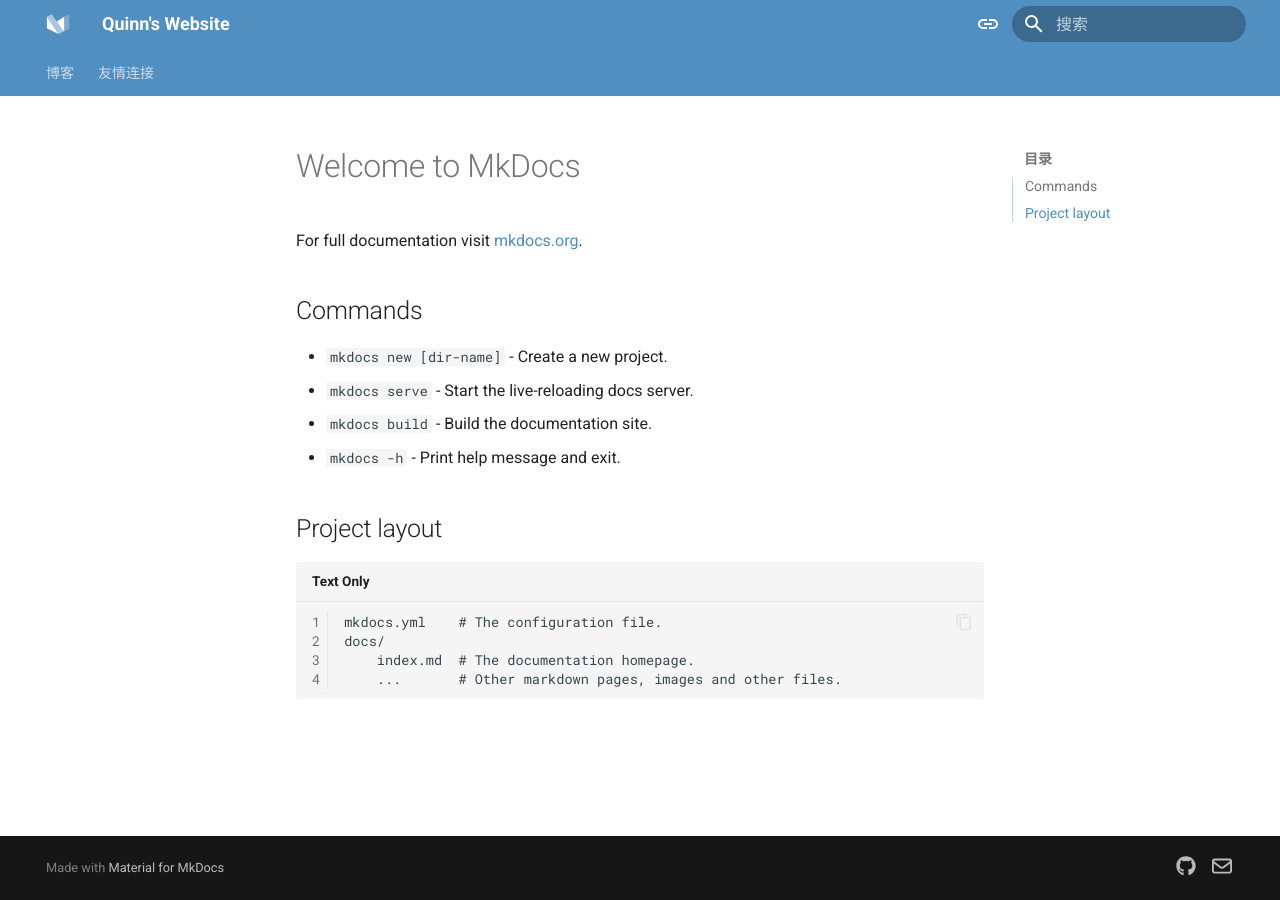
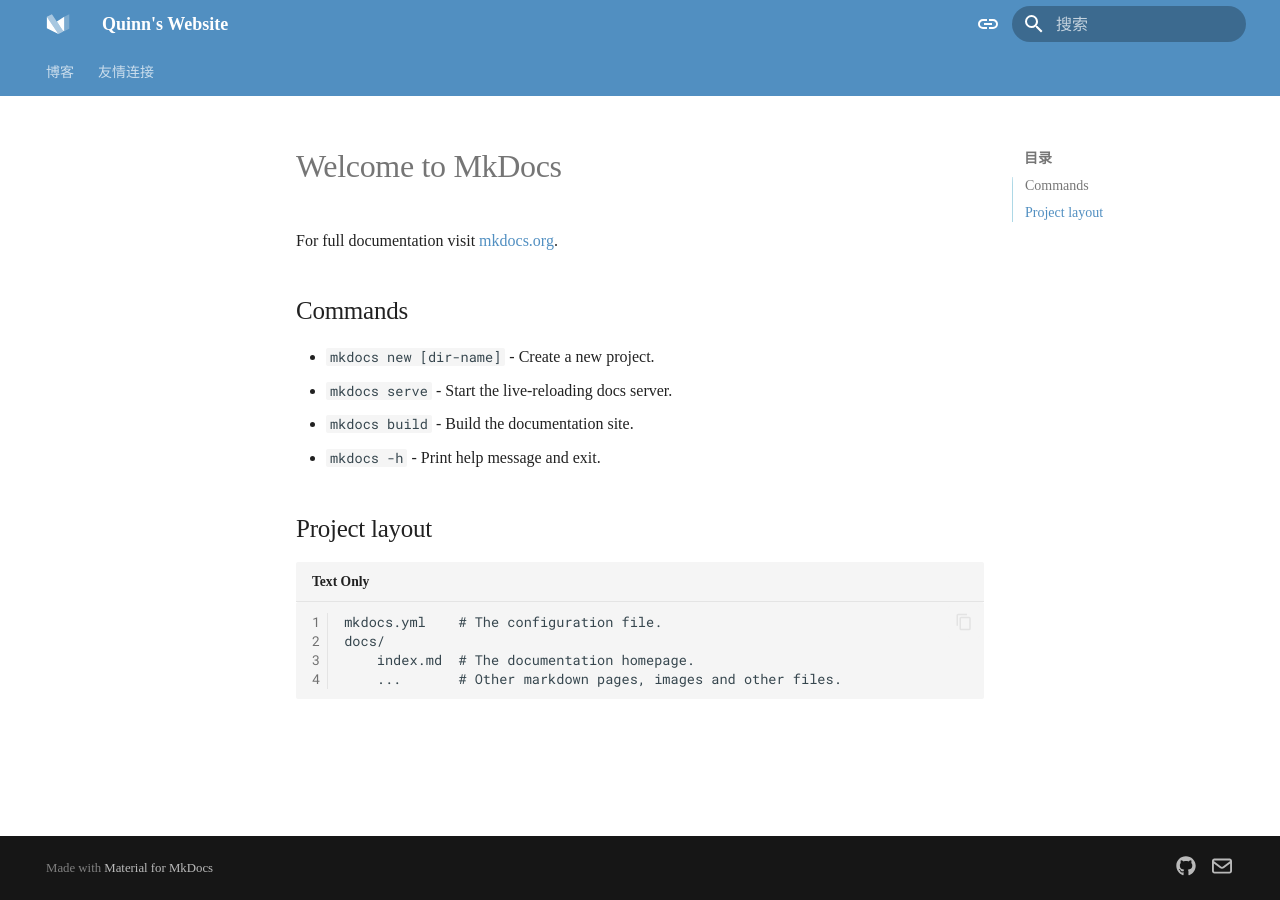
Before and after one commit to Quinn-DJ/quinn-dj.github.io, an MkDocs documentation site: the page built from docs/index.md, in a window 1280 px wide. Built offline with MkDocs 1.6.1 and Material for MkDocs 9.7.7, drawn with Linux system fonts in a browser that asks for light colours; a style sheet for code colours, icons or effects is not loaded.

Commit message:
add: better font

```diff
--- a/docs/stylesheets/extra.css
+++ b/docs/stylesheets/extra.css
@@ -546,3 +546,17 @@
 nav.md-nav--secondary ul {
   border-left: 1px solid lightblue;
 }
+
+@import url('https://static.zeoseven.com/zsft/292/main/result.css');
+
+body {
+font-family: "LXGW WenKai";
+font-weight: normal;
+}
+
+button.md-top {
+  font-family: LXGW WenKai; /* 修改字体 */
+  font-size: 16px; /* 修改字体大小 */
+  font-weight: bold; /* 修改字体粗细 */
+  color: #518FC1; /* 修改字体颜色 */
+}
```
